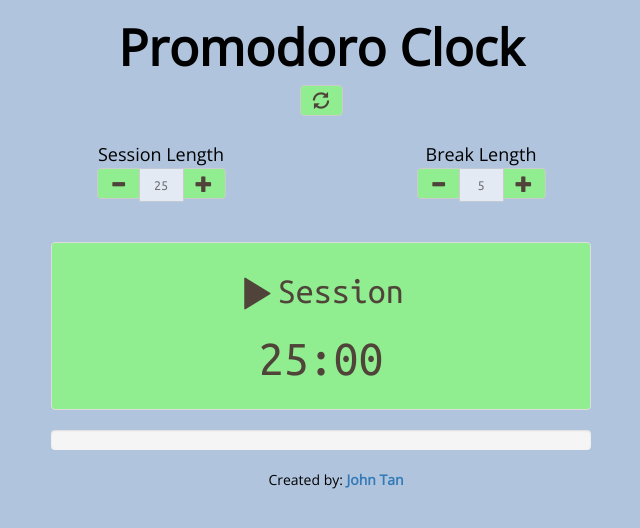
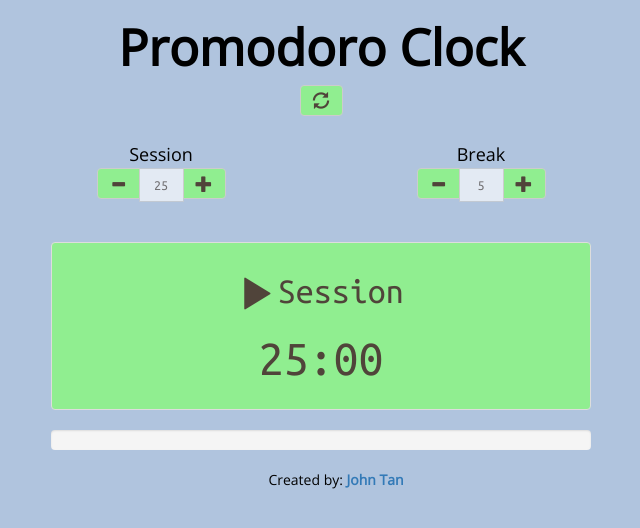
Before and after one commit to jctan/PomodoroClock, a plain HTML site: page index.html in a window 1280 px wide. Shown: the whole page, without its empty margins (319-959 px from the left). Drawn offline with nearby package versions, Linux system fonts and the light colour scheme.

Commit message:
change name

```diff
--- a/index.html
+++ b/index.html
@@ -23,7 +23,7 @@
 <div class="row">
     <!-- Session Length -->
     <div class="text-center col-md-3 col-xs-6 col-md-offset-3">
-        <div class="btn-title">Session Length</div>
+        <div class="btn-title">Session</div>
         <div class="btn-group btn-group-md" role="group">
             <button type="button" class="btn btn-default background-lightgreen" ng-disabled="disabled" ng-click="sessionMinus()">
                 <span class="glyphicon glyphicon-minus font-black"></span>
@@ -37,7 +37,7 @@
 
     <!-- Break Length -->
     <div class="text-center col-md-3 col-xs-6">
-        <div class="btn-title">Break Length</div>
+        <div class="btn-title">Break</div>
         <div class="btn-group btn-group-md" role="group">
 
             <button type="button" class="btn btn-default background-lightgreen" ng-disabled="disabled" ng-click="breakMinus()">
```
